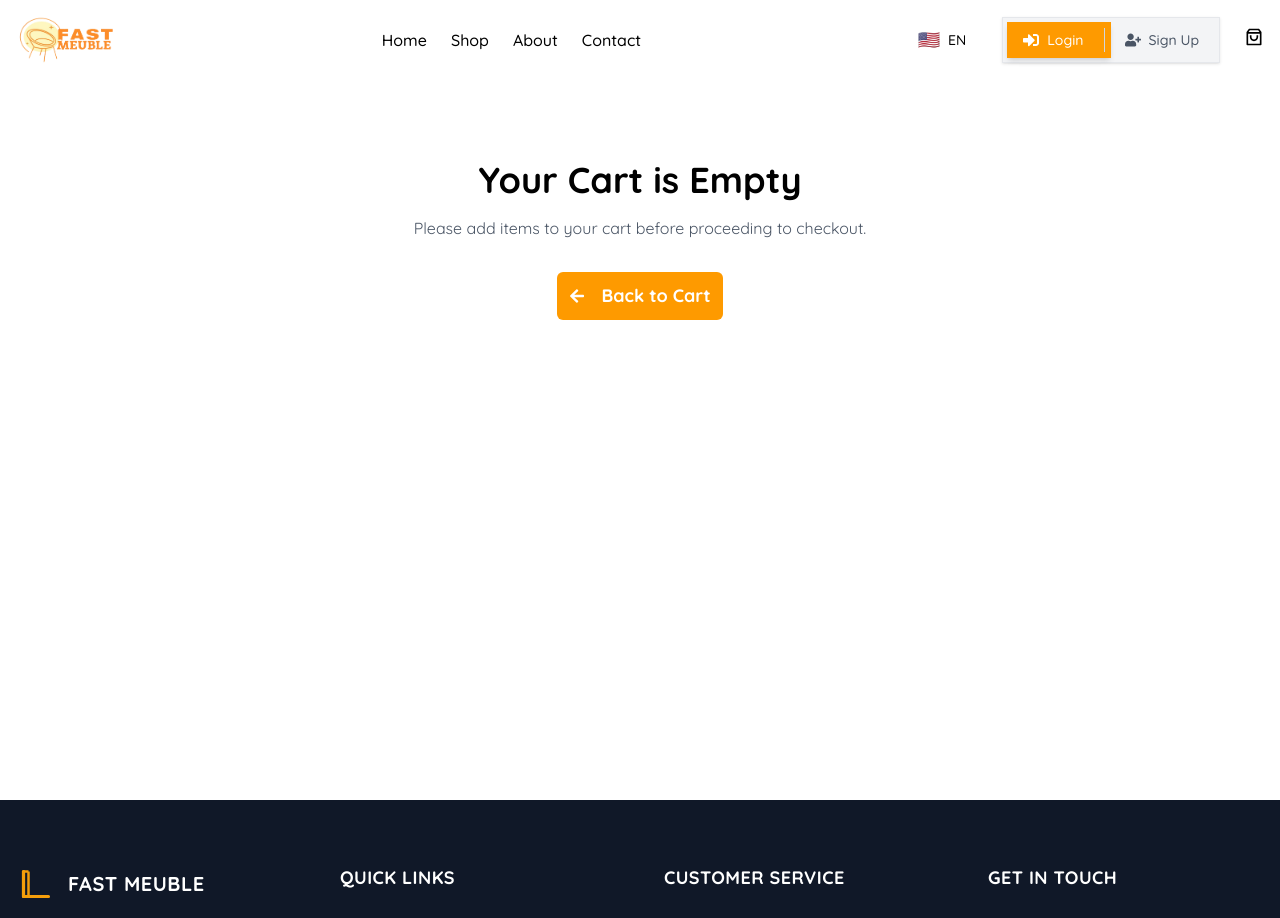
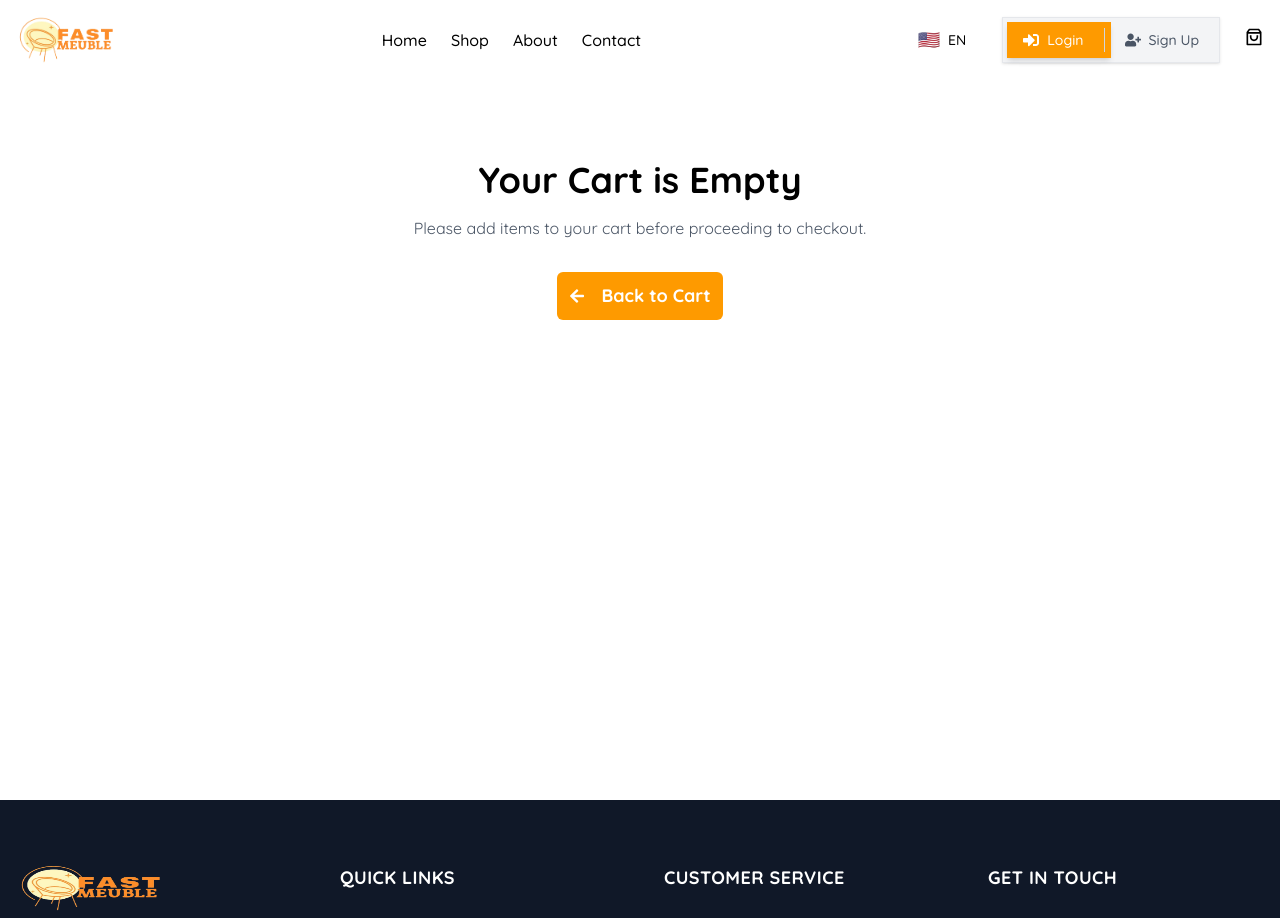
Before and after one commit to Joedev247/fastmeuble-frontend, a Next.js app: page /en/checkout in a window 1280 px wide. Shown: the top 918 px of the page. Built offline with nearby package versions, Linux system fonts and the light colour scheme.

Commit message:
Add logo to footer component

```diff
--- a/components/footer/Footer.tsx
+++ b/components/footer/Footer.tsx
@@ -3,6 +3,7 @@
 import { useState } from 'react';
 import { useTranslations } from 'next-intl';
 import { Link } from '@/lib/navigation';
+import Image from 'next/image';
 import {
   FaMapMarkerAlt,
   FaPhone,
@@ -41,47 +42,15 @@ export default function Footer() {
         <div className="grid grid-cols-1 md:grid-cols-2 lg:grid-cols-4 gap-8 lg:gap-12">
           {/* Company Info */}
           <div className="lg:col-span-1">
-            <Link href="/" className="inline-flex items-center gap-3 mb-6">
-              {/* Logo Icon */}
-              <div className="relative w-10 h-10 flex items-center justify-center">
-                <svg
-                  viewBox="0 0 32 32"
-                  className="w-full h-full"
-                  fill="none"
-                  xmlns="http://www.w3.org/2000/svg"
-                >
-                  <path
-                    d="M6 6 L6 26 L26 26"
-                    stroke="#F59E0B"
-                    strokeWidth="2.5"
-                    strokeLinecap="round"
-                    strokeLinejoin="round"
-                    fill="none"
-                  />
-                  <path
-                    d="M6 6 L6 26"
-                    stroke="#F59E0B"
-                    strokeWidth="2.5"
-                    strokeLinecap="round"
-                  />
-                  <path
-                    d="M10 6 L10 26"
-                    stroke="#F59E0B"
-                    strokeWidth="2"
-                  />
-                  <path
-                    d="M6 6 L10 6"
-                    stroke="#F59E0B"
-                    strokeWidth="2"
-                  />
-                  <path
-                    d="M6 26 L10 26"
-                    stroke="#F59E0B"
-                    strokeWidth="2"
-                  />
-                </svg>
-              </div>
-              <span className="text-white font-bold text-xl uppercase tracking-wide">FAST MEUBLE</span>
+            <Link href="/" className="inline-flex items-center mb-6 hover:opacity-80 transition-opacity">
+              <Image
+                src="/images/fast-meuble-logo-removebg-preview.png"
+                alt="Fast Meuble"
+                width={150}
+                height={50}
+                className="h-auto max-h-12"
+                priority
+              />
             </Link>
             <p className="text-gray-400 text-sm leading-relaxed mb-6">
               {t('companyDescription')}
```
